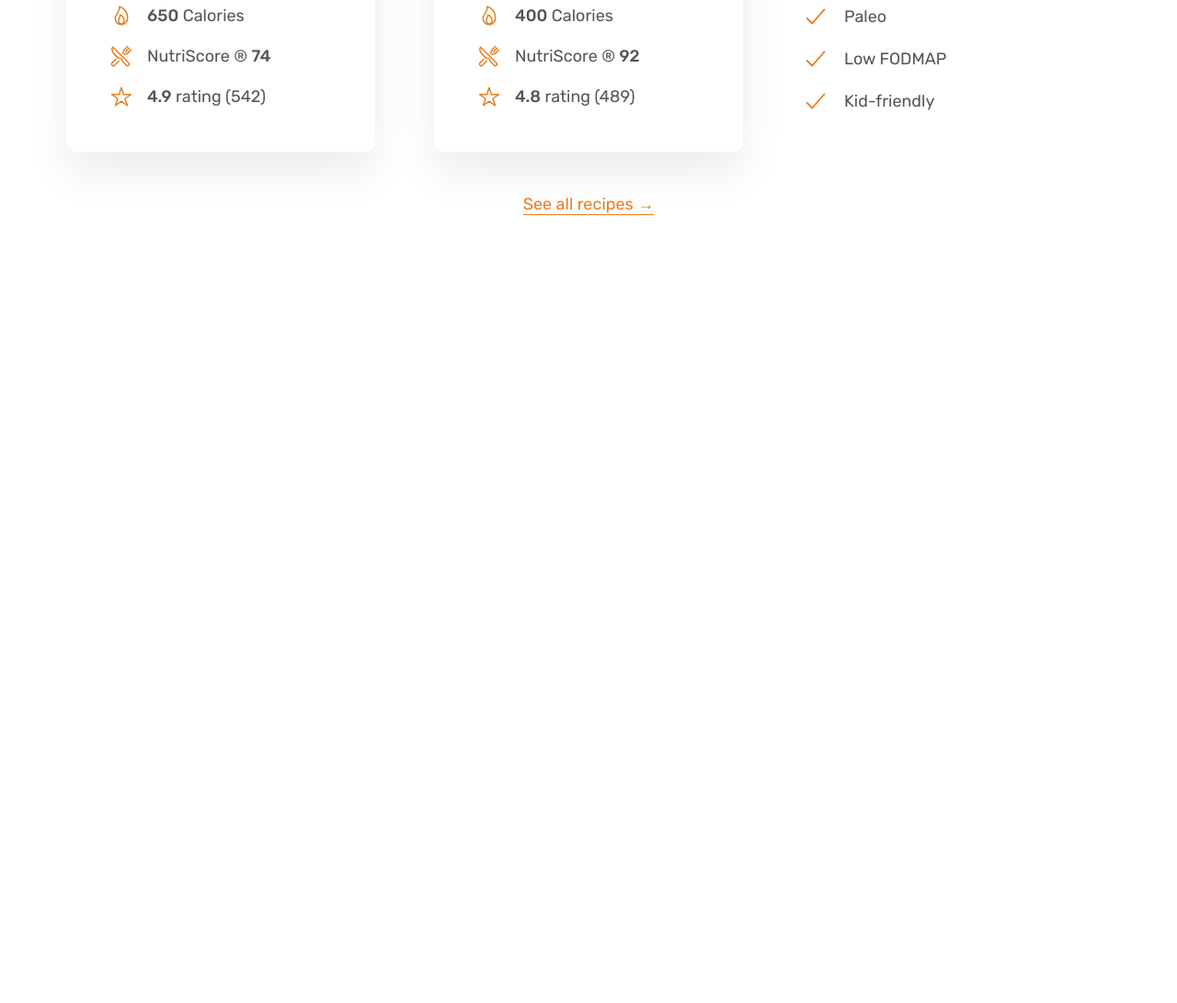
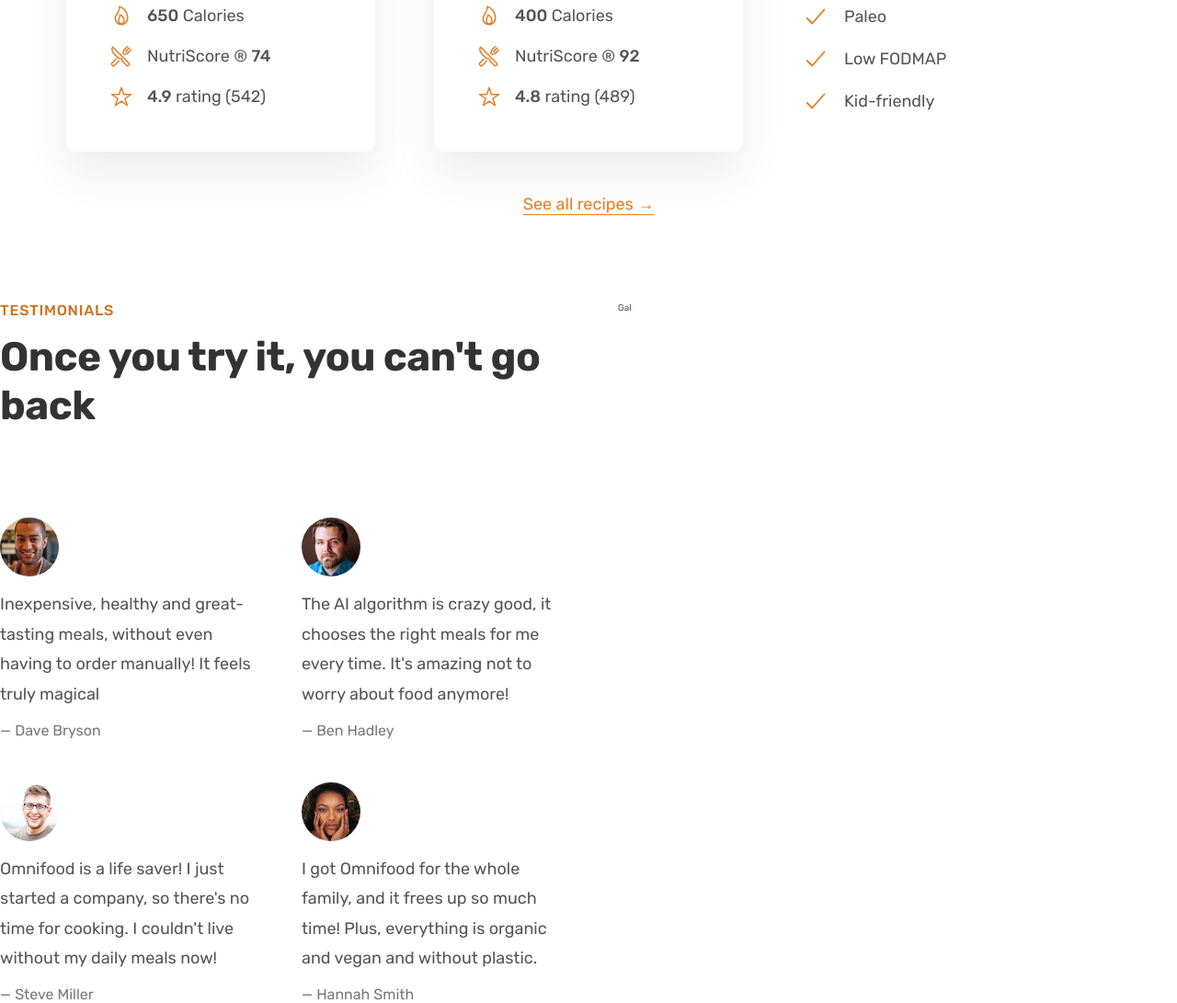
Before and after one commit to tarun8367/Omnifood, a plain HTML site: page index.html in a window 1280 px wide. Shown: the part 3231-4322 px from the top of the page at 92% size. Before the commit the page ends 3561 px from the top, so only its background shows below. Drawn offline with nearby package versions, Linux system fonts and the light colour scheme.

Commit message:
Testimonial section developed

```diff
--- a/css/style.css
+++ b/css/style.css
@@ -310,3 +310,34 @@
   height: 3rem;
   color: #e67e22;
 }
+
+/* *************************** */
+/* TESTIMONIAL SECTION */
+/* *************************** */
+
+.section-testimonial {
+  padding: 9.6rem 0;
+}
+
+.testimonials {
+  display: grid;
+  grid-template-columns: 1fr 1fr;
+  gap: 4.8rem;
+}
+
+.testimonial-img {
+  width: 64px;
+  border-radius: 50%;
+  margin-bottom: 1.2rem;
+}
+
+.testimonial-text {
+  font-size: 1.8rem;
+  line-height: 1.8;
+  margin-bottom: 1.6rem;
+}
+
+.testimonial-name {
+  font-size: 1.6rem;
+  color: #777;
+}
--- a/index.html
+++ b/index.html
@@ -284,6 +284,64 @@
           <a href="#" class="link">See all recipes &rarr;</a>
         </div>
       </section>
+
+      <section class="section-testimonials grid grid--2-cols">
+        <div class="testimonials-container">
+          <span class="subheading">Testimonials</span>
+          <h2 class="heading-secondary">Once you try it, you can't go back</h2>
+          <div class="testimonials">
+            <figure class="testimonial">
+              <img
+                class="testimonial-img"
+                src="img/customers/dave.jpg"
+                alt="Dave customer image"
+              />
+              <blockquote class="testimonial-text">
+                Inexpensive, healthy and great-tasting meals, without even
+                having to order manually! It feels truly magical
+              </blockquote>
+              <p class="testimonial-name">&mdash; Dave Bryson</p>
+            </figure>
+            <figure class="testimonial">
+              <img
+                class="testimonial-img"
+                src="img/customers/ben.jpg"
+                alt="customer image OF Ben"
+              />
+              <blockquote class="testimonial-text">
+                The AI algorithm is crazy good, it chooses the right meals for
+                me every time. It's amazing not to worry about food anymore!
+              </blockquote>
+              <p class="testimonial-name">&mdash; Ben Hadley</p>
+            </figure>
+            <figure class="testimonial">
+              <img
+                class="testimonial-img"
+                src="img/customers/steve.jpg"
+                alt="Steve customer image"
+              />
+              <blockquote class="testimonial-text">
+                Omnifood is a life saver! I just started a company, so there's
+                no time for cooking. I couldn't live without my daily meals now!
+              </blockquote>
+              <p class="testimonial-name">&mdash; Steve Miller</p>
+            </figure>
+            <figure class="testimonial">
+              <img
+                class="testimonial-img"
+                src="img/customers/hannah.jpg"
+                alt="Hannah customer image"
+              />
+              <blockquote class="testimonial-text">
+                I got Omnifood for the whole family, and it frees up so much
+                time! Plus, everything is organic and vegan and without plastic.
+              </blockquote>
+              <p class="testimonial-name">&mdash; Hannah Smith</p>
+            </figure>
+          </div>
+        </div>
+        <div class="gallery">Gal</div>
+      </section>
     </main>
   </body>
 </html>
```
